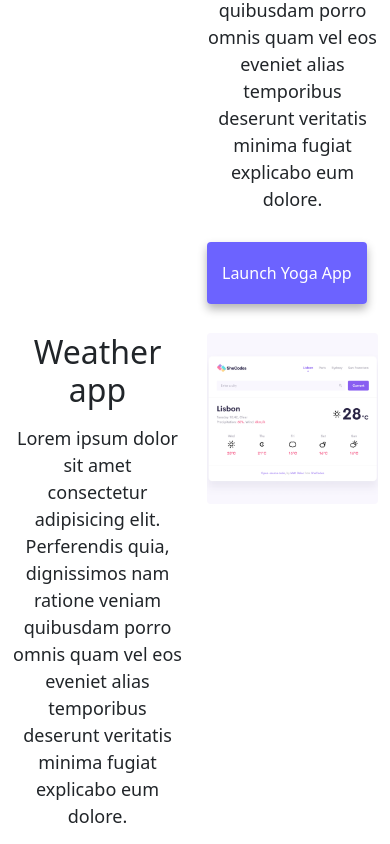
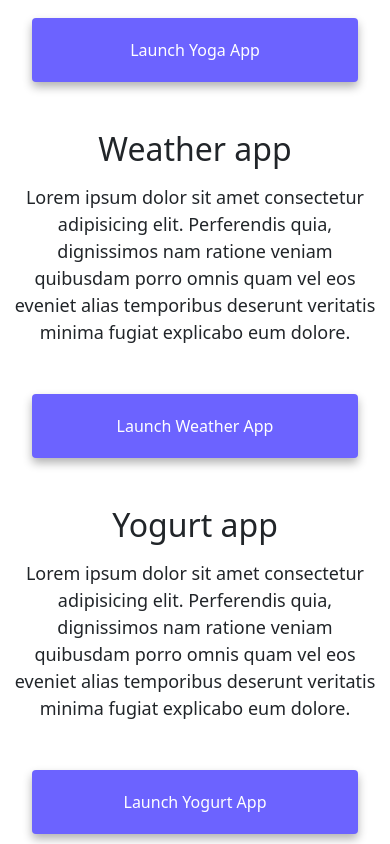
Before and after one commit to nevena31/my-website, a plain HTML site: page index.html in a window 390 px wide. Shown: the part 680-1524 px from the top of the page. Drawn offline with nearby package versions, Linux system fonts and the light colour scheme.

Commit message:
Improved classes

```diff
--- a/index.html
+++ b/index.html
@@ -88,14 +88,14 @@
     </div>
     <div class="container">
       <div class="row">
-        <div class="col-6">
+        <div class="col-6-sm-6">
           <img
             src="/images/yoga.png"
             alt="Yoga project"
-            class="img-fluid rounded"
+            class="img-fluid rounded d-none d-sm-block"
           />
         </div>
-        <div class="col-6">
+        <div class="col-6-sm-6">
           <h2 class="mb-3">Yoga app</h2>
           <p>
             Lorem ipsum dolor sit amet consectetur adipisicing elit. Perferendis
@@ -104,14 +104,14 @@
             explicabo eum dolore.
           </p>
           <div class="mt-5">
-            <a href="#" class="primary-link" title="Yoga project"
+            <a href="#" class="primary-link project-link" title="Yoga project"
               >Launch Yoga App</a
             >
           </div>
         </div>
       </div>
       <div class="row mt-5">
-        <div class="col-6">
+        <div class="col-6-sm-6">
           <h2 class="mb-3">Weather app</h2>
           <p>
             Lorem ipsum dolor sit amet consectetur adipisicing elit. Perferendis
@@ -120,28 +120,31 @@
             explicabo eum dolore.
           </p>
           <div class="mt-5">
-            <a href="#" class="primary-link" title="Weather project"
+            <a
+              href="#"
+              class="primary-link project-link"
+              title="Weather project"
               >Launch Weather App</a
             >
           </div>
         </div>
-        <div class="col-6">
+        <div class="col-6-sm-6">
           <img
             src="/images/weather.png"
             alt="Weather project"
-            class="img-fluid rounded"
+            class="img-fluid rounded d-none d-sm-block"
           />
         </div>
       </div>
       <div class="row mt-5">
-        <div class="col-6">
+        <div class="col-6-sm-6">
           <img
             src="/images/yogurt.png"
             alt="Yogurt project"
-            class="img-fluid rounded"
+            class="img-fluid rounded d-none d-sm-block"
           />
         </div>
-        <div class="col-6">
+        <div class="col-6-sm-6">
           <h2 class="mb-3">Yogurt app</h2>
           <p>
             Lorem ipsum dolor sit amet consectetur adipisicing elit. Perferendis
@@ -150,7 +153,7 @@
             explicabo eum dolore.
           </p>
           <div class="mt-5">
-            <a href="#" class="primary-link" title="Yogurt project"
+            <a href="#" class="primary-link project-link" title="Yogurt project"
               >Launch Yogurt App</a
             >
           </div>
```
